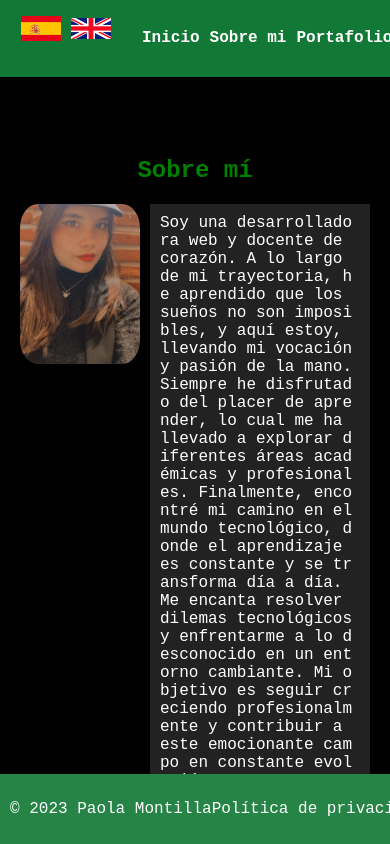
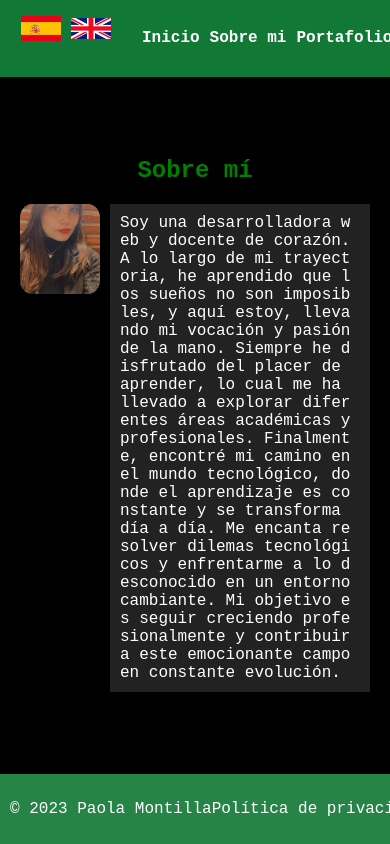
Before and after one commit to PaoMlz/PaolaMontilla-Portafolio.github.io, a plain HTML site: page index.html in a window 390 px wide. Both pictures are taken after a click on the link "Sobre mi". Drawn offline with Linux system fonts and the light colour scheme.

Commit message:
Update styles.css

```diff
--- a/styles.css
+++ b/styles.css
@@ -480,8 +480,8 @@ h2.SobreMi {
 
      /* Reducir el tamaño de la imagen */
     .about-photo img {
-        width: 120px; /* Ancho más pequeño para la imagen */
-        height: 160px; /* Altura más pequeña para la imagen */
+        width: 80px; /* Ancho más pequeño para la imagen */
+        height: 90px; /* Altura más pequeña para la imagen */
         margin-right: 10px; /* Ajusta el margen derecho para separar la foto de la descripción */
     }
 
```
